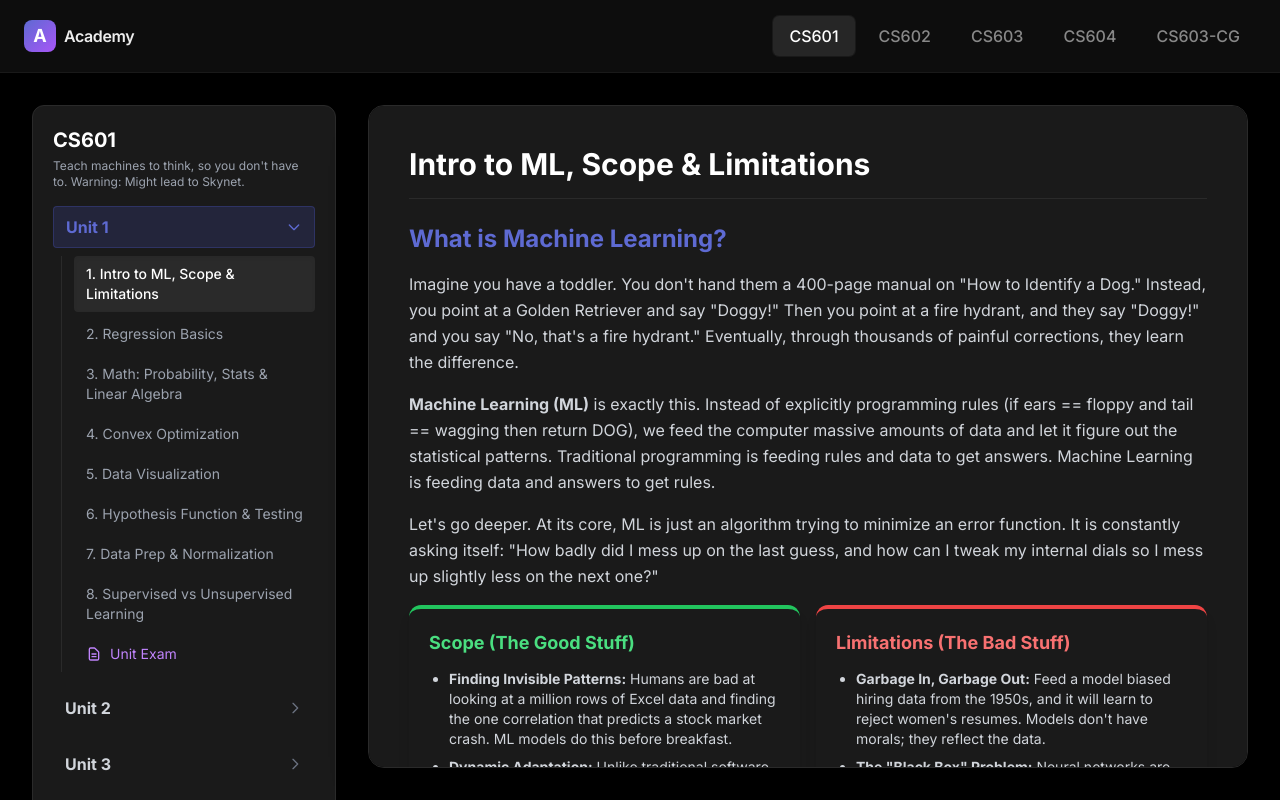
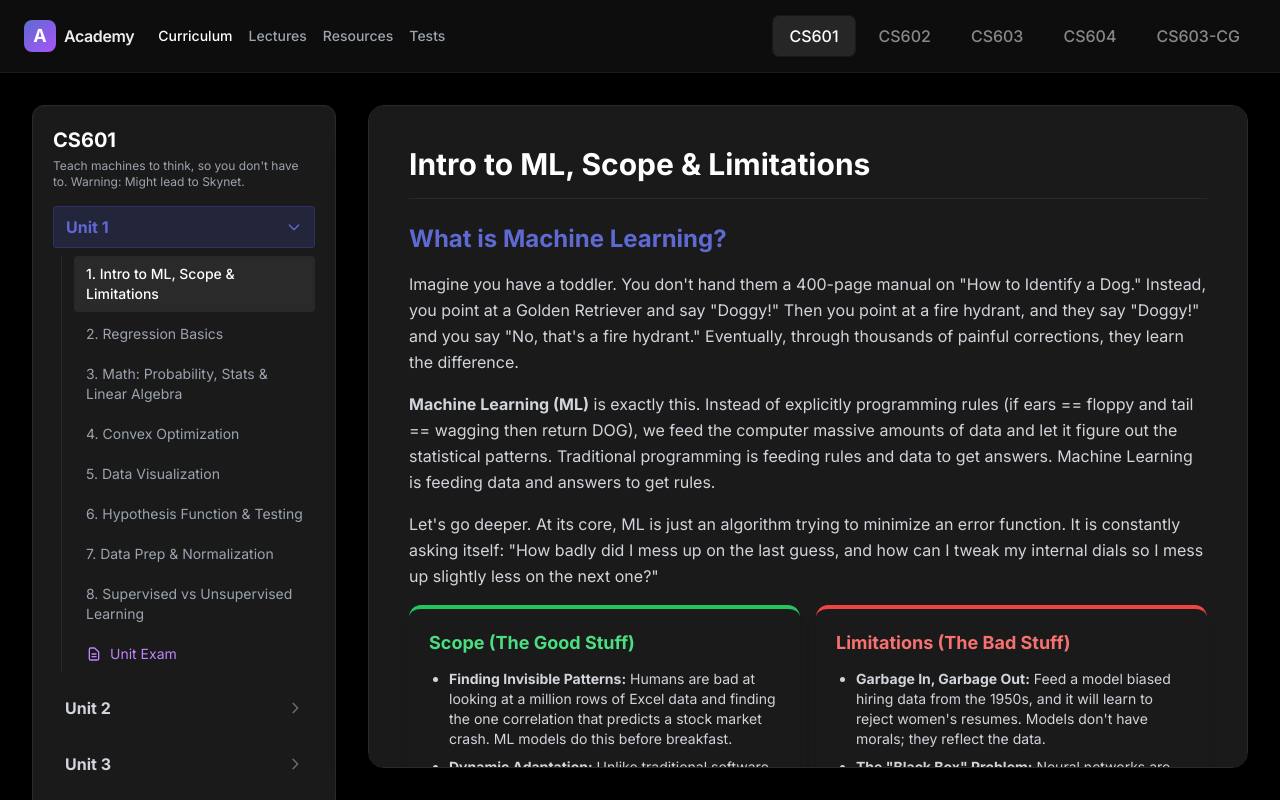
Before and after one commit to Aryan-singh19/Academy-LMS, a plain HTML site: page index.html in a window 1280 px wide. Both pictures are taken after a click on the button "Get Started". Drawn offline with nearby package versions, Linux system fonts and the light colour scheme; a script that the page names is missing.

Commit message:
Sync index.html

```diff
--- a/index.html
+++ b/index.html
@@ -154,11 +154,22 @@
     <!-- Main App Section (Hidden initially) -->
     <div id="appSection" class="hidden flex-col h-screen overflow-hidden">
         <!-- Navigation -->
-        <nav class="glass-nav sticky top-0 z-50 px-6 py-4 flex flex-col md:flex-row items-center justify-between gap-4">
-            <div class="flex items-center gap-2">
-                <div class="w-8 h-8 rounded-lg bg-gradient-to-br from-blue-400 to-purple-500 flex items-center justify-center text-white font-bold text-lg">A</div>
-                <span class="font-semibold tracking-tight">Academy</span>
+        <nav class="glass-nav sticky top-0 z-50 px-6 py-4 flex flex-col lg:flex-row items-center justify-between gap-4">
+            <div class="flex flex-col md:flex-row items-center gap-6">
+                <!-- Logo -->
+                <div class="flex items-center gap-2">
+                    <div class="w-8 h-8 rounded-lg bg-gradient-to-br from-blue-400 to-purple-500 flex items-center justify-center text-white font-bold text-lg">A</div>
+                    <span class="font-semibold tracking-tight">Academy</span>
+                </div>
+                <!-- Page Links -->
+                <div class="flex gap-4 text-sm font-medium text-gray-400">
+                    <a href="index.html" class="text-white hover:text-blue-400 transition-colors">Curriculum</a>
+                    <a href="html/lectures.html" class="hover:text-blue-400 transition-colors">Lectures</a>
+                    <a href="html/resources.html" class="hover:text-blue-400 transition-colors">Resources</a>
+                    <a href="html/tests.html" class="hover:text-blue-400 transition-colors">Tests</a>
+                </div>
             </div>
+            <!-- Dynamic Course Tabs -->
             <div id="coursesNav" class="flex flex-wrap justify-center gap-2">
                 <!-- Tabs injected by JS -->
             </div>
```
